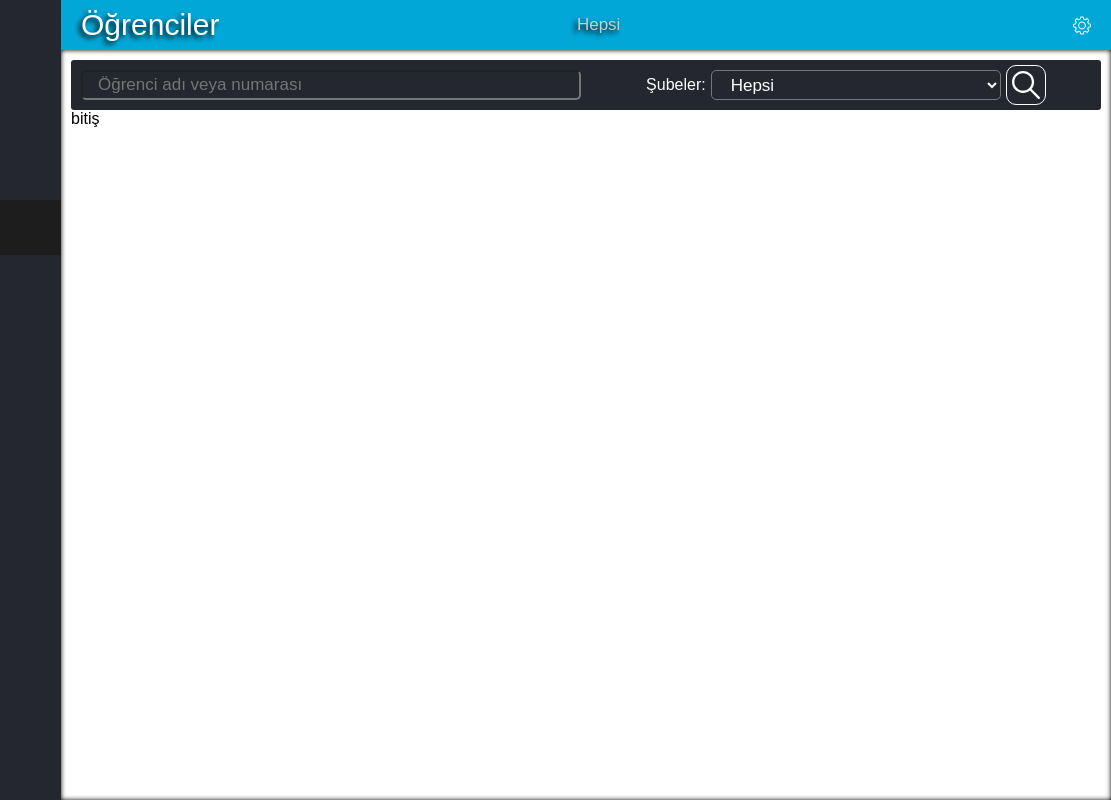
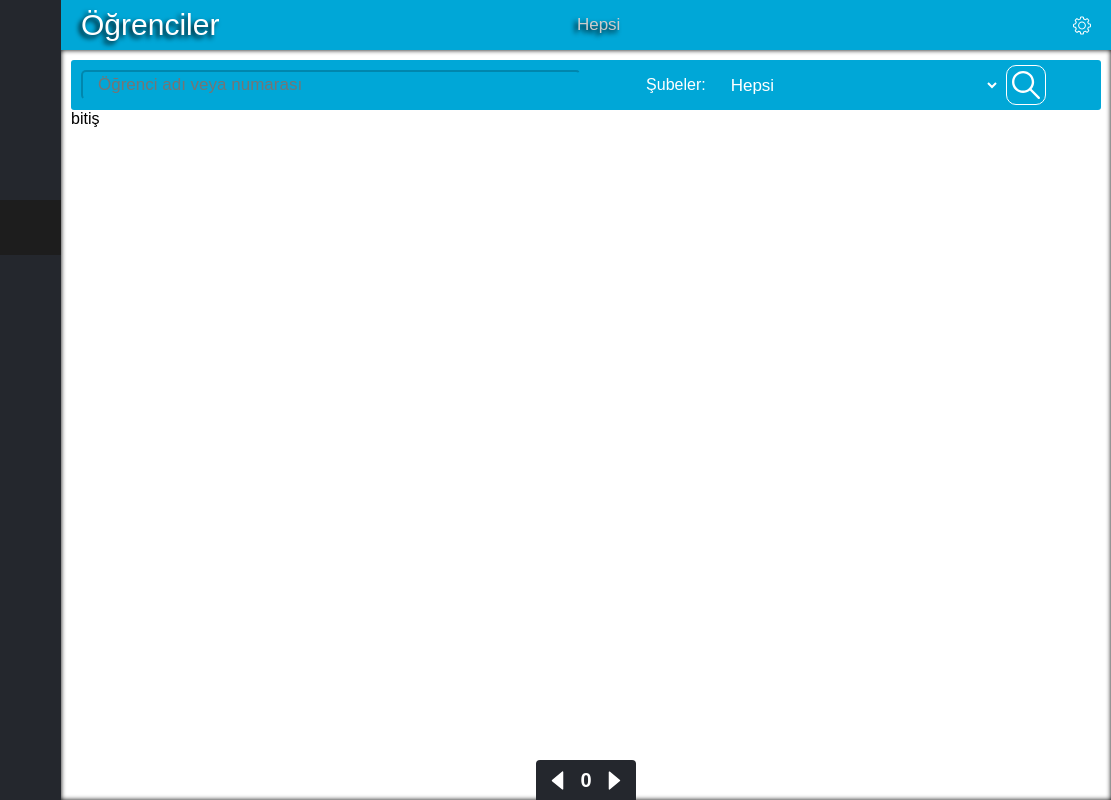
Before and after one commit to Hasqer/KelebekSistemi, a plain HTML site: page Frontend/home-page.html in a window 1280 px wide. Shown: the full height of the page, 169-1280 px from the left. Drawn offline with nearby package versions, Linux system fonts and the light colour scheme.

Commit message:
student box edit

```diff
--- a/Frontend/home-page.html
+++ b/Frontend/home-page.html
@@ -30,7 +30,7 @@
             <div class="ExitButton" @click="ExitAccount()"><img src="public/svg/setting.svg" alt=""></div>
         </div>
         <div class="contentBox">
-            <div id="StudentsBox">
+            <div id="StudentsBox"><!--StudentBox gizlendiği zaman Sayfa kontrolünüde gizle-->
                 <span class="studentListStart">
                     <div class="studentListStartContainer">
                         <input type="text" placeholder="Öğrenci adı veya numarası" v-model="search2" @keyup.enter="searchMethod">
@@ -54,7 +54,13 @@
                         <div class="StudentBoxButtons" style="--clr:red">Sil</div>
                     </div>
                 </div>
+
                 <span>bitiş</span>
+            </div>
+            <div class="StudentBoxPageControl">
+                <img src="public/svg/leftPage.svg" alt="">
+                <div class="PageControlText">0</div>
+                <img src="public/svg/RightPage.svg" alt="">
             </div>
         </div>
     </div>
--- a/Frontend/public/script2.js
+++ b/Frontend/public/script2.js
@@ -43,7 +43,6 @@ var app = new Vue({
             }, 300);
         },
         searchMethod() {
-
             this.search = this.search2;
         },
         test123(item, index) {
@@ -68,7 +67,7 @@ var app = new Vue({
 
 
             //sadece isim de arama yapıyor soy isimdede arama yapmalı
-            if (isNaN(this.search) && this.search.length > 0) two = (item.name.toLowerCase().indexOf(this.search.toLowerCase()) != -1 || item.name.toUpperCase().indexOf(this.search.toUpperCase()) != -1);
+            if (isNaN(this.search) && this.search.length > 0) two = ((item.name+" "+item.surname).toLowerCase().indexOf(this.search.toLowerCase()) != -1 || (item.name+" "+item.surname).toUpperCase().indexOf(this.search.toUpperCase()) != -1);
             else if (this.search.length <= 0) two = true;
             else two = (item.number == this.search);
 
@@ -98,7 +97,7 @@ var app = new Vue({
             .then(response => response.json())
             .then(json => this.message = json)
             .catch(deneme => console.log(deneme))
-        //öğürencileri çekme
+        //öğrencileri çekme
         fetch("/getStudents", {
                 method: "post",
                 body: JSON.stringify(mydata),
--- a/Frontend/public/style2.css
+++ b/Frontend/public/style2.css
@@ -1,4 +1,4 @@
-*{
+* {
     padding: 0px;
     margin: 0px;
     width: 100%;
@@ -7,27 +7,27 @@
     font-family: Arial, Helvetica, sans-serif;
 }
 
-.DragdownUploadFileBox{
+.DragdownUploadFileBox {
     width: 300px;
     height: 200px;
-    border: 1.5px  solid black;
+    border: 1.5px solid black;
     position: relative;
     border-radius: 3px;
     margin: 5px;
 }
 
-#studentExcelInputFile{
+#studentExcelInputFile {
     width: 100%;
     height: 100%;
     opacity: 0%;
     z-index: 100;
 }
 
-:root{
-    --menuButtonHeight:55px;
+:root {
+    --menuButtonHeight: 55px;
 }
 
-.DragdownDesingElement{
+.DragdownDesingElement {
     position: absolute;
     width: 250px;
     height: 100px;
@@ -37,14 +37,14 @@
     box-shadow: 3px 3px 3px rgba(0, 0, 0, 0.3);
     top: 50%;
     left: 50%;
-    transform: translate(-50%,-50%);
+    transform: translate(-50%, -50%);
     text-align: center;
     display: flex;
     justify-content: center;
     align-items: center;
 }
 
-#app{
+#app {
     display: grid;
     grid-template-rows: 50px auto;
     grid-template-columns: 230px auto;
@@ -52,13 +52,13 @@
     height: 100vh;
 }
 
-.contentBox{
+.contentBox {
     background-color: #FFFFFF;
-    box-shadow:inset 0px 0px 5px black;
+    box-shadow: inset 0px 0px 5px black;
     position: relative;
 }
 
-.bannerBox{
+.bannerBox {
     /*background-color: #34389B;*/
     background-color: #00A7D7;
     display: flex;
@@ -68,7 +68,7 @@
     text-shadow: -3px 3px 5px black;
 }
 
-.menuBox{
+.menuBox {
     grid-row: span 2;
     /*background-color: rgba(0, 0, 255, 0.5);*/
     background-color: #24272D;
@@ -77,11 +77,11 @@
     position: relative;
 }
 
-.menuButtonContainer{
+.menuButtonContainer {
     position: relative;
 }
 
-.menuButtons{
+.menuButtons {
     display: flex;
     padding-left: 20px;
     align-items: center;
@@ -94,26 +94,27 @@
     box-shadow: inset 0px 1px 5px rgba(0, 0, 0, 0.5);*/
 }
 
-.menuSelection{
+.menuSelection {
     position: absolute;
     width: 100%;
     height: 100%;
     height: 55px;
     right: 0px;
     top: 55px;
-    transition: 0.1s;/*
+    transition: 0.1s;
+    /*
     border-top: 1px solid rgba(0, 0, 0, 0.2);
     border-bottom: 1px solid rgba(0, 0, 0, 0.2);*/
 }
 
-.menuSelection div{
+.menuSelection div {
     height: 100%;
     width: 7px;
     position: relative;
     background-color: white;
 }
 
-.menuLogo{
+.menuLogo {
     display: flex;
     flex-direction: column;
     align-items: center;
@@ -121,7 +122,7 @@
     padding: 10px;
 }
 
-.menuLogo span{
+.menuLogo span {
     border: 1px solid white;
     border-radius: 5px;
     font-weight: bold;
@@ -132,7 +133,7 @@
     align-items: center;
 }
 
-.menuLogo img{
+.menuLogo img {
     border: 3px solid white;
     border-radius: 50%;
     width: 100px;
@@ -140,14 +141,16 @@
     user-select: none;
 }
 
-.bannerBox span:nth-child(1){/*başlık css*/
+.bannerBox span:nth-child(1) {
+    /*başlık css*/
     font-size: 30px;
     color: white;
     display: inline-flex;
     align-items: center;
 }
 
-.bannerBox span:nth-child(2){/*hoşgeldin yazısı*/
+.bannerBox span:nth-child(2) {
+    /*hoşgeldin yazısı*/
     color: #ccc;
     font-size: 17px;
     display: inline-flex;
@@ -155,7 +158,7 @@
     float: right;
 }
 
-.ExitButton{
+.ExitButton {
     width: 37px;
     height: 37px;
     cursor: pointer;
@@ -166,7 +169,7 @@
 
 /*StudentBox stilleri*/
 
-#StudentsBox{
+#StudentsBox {
     width: 100%;
     height: 100%;
     /*height: calc(100% - 50px);*/
@@ -177,7 +180,7 @@
     /*box-shadow:inset 0px 0px 5px black;*/
 }
 
-.StudentsListLine{
+.StudentsListLine {
     height: 45px;
     width: calc(100% - 8px);
     border-bottom: 1px solid #ccc;
@@ -189,7 +192,7 @@
     grid-template-columns: 2fr 1fr 1fr 1fr;
 }
 
-.studentLineİtems{
+.studentLineİtems {
     display: flex;
     align-items: center;
     justify-content: center;
@@ -199,25 +202,28 @@
 #StudentsBox::-webkit-scrollbar {
     width: 8px;
 }
+
 #StudentsBox::-webkit-scrollbar-track {
     background: #f1f1f1;
 }
+
 #StudentsBox::-webkit-scrollbar-thumb {
     background: #888;
     border-radius: 3px;
 }
+
 #StudentsBox::-webkit-scrollbar-thumb:hover {
     background: #555;
 }
 
-.StudentBoxButtons{
+.StudentBoxButtons {
     display: flex;
     justify-content: center;
     align-items: center;
     height: auto;
     padding: 7px 0px;
     border-radius: 5px;
-    box-shadow: 2px 2px 4px black,inset 0px 0px 3px black;
+    box-shadow: 2px 2px 4px black, inset 0px 0px 3px black;
     color: white;
     background-color: var(--clr);
     margin: 3px;
@@ -226,12 +232,12 @@
     transition: 0.2s;
 }
 
-.StudentBoxButtons:hover{
-    box-shadow: 2px 2px 4px white,inset 0px 0px 3px white;
+.StudentBoxButtons:hover {
+    box-shadow: 2px 2px 4px white, inset 0px 0px 3px white;
     text-shadow: 0px 0px 5px white;
 }
 
-.StudentBoxEditor{
+.StudentBoxEditor {
     width: 90%;
     height: 50px;
     background-color: #24272D;
@@ -246,7 +252,7 @@
     align-items: center;
 }
 
-.changePageButtonContainer{
+.changePageButtonContainer {
     width: 200px;
     height: 40px;
     border: 1px solid white;
@@ -257,7 +263,7 @@
     margin: 10px;
 }
 
-.changePageButton{
+.changePageButton {
     width: 27px;
     height: 27px;
     display: flex;
@@ -271,12 +277,13 @@
     border-radius: 3px;
 }
 
-.studentListStart{
+.studentListStart {
     width: calc(100%);
     height: 50px;
     margin-top: 10px;
     display: block;
-    background-color: #24272D;
+    /* background-color: #24272D; */
+    background-color: #00A7D7;
     position: sticky;
     top: 0px;
     color: white;
@@ -287,7 +294,7 @@
     padding: 10px;
 }
 
-.studentListStartContainer{
+.studentListStartContainer {
     width: inherit;
     height: 100%;
     display: flex;
@@ -296,49 +303,38 @@
     gap: 20px;
 }
 
-.studentListStartContainer span{
+.studentListStartContainer span {
     display: flex;
     align-items: center;
     justify-content: center;
     gap: 5px;
 }
-.studentListStartContainer input{
+
+.studentListStartContainer input {
     background-color: inherit;
     color: white;
     appearance: none;
+    border-color: rgba(0, 168, 215, 0.5);
     font-size: 17px;
     border-radius: 5px;
     padding-left: 15px;
 }
 
-.studentListStartContainer span select{
+.studentListStartContainer span select {
     background-color: inherit;
     color: white;
     font-size: 17px;
+    border-color: rgba(0, 168, 215, 0.5);
     border-radius: 5px;
     padding-left: 15px;
     width: calc(100% - 200px);
 }
 
-.studentListStartContainer span select option{
+.studentListStartContainer span select option {
     color: black;
 }
 
-.studentListStartContainer span select option::-webkit-scrollbar {
-    width: 8px;
-}
-.studentListStartContainer span select option::-webkit-scrollbar-track {
-    background: #f1f1f1;
-}
-.studentListStartContainer span select option::-webkit-scrollbar-thumb {
-    background: #888;
-    border-radius: 3px;
-}
-.studentListStartContainer span select option::-webkit-scrollbar-thumb:hover {
-    background: #555;
-}
-
-.studentListStartContainer div{
+.studentListStartContainer div {
     width: 40px;
     height: 40px;
     border-radius: 10px;
@@ -348,3 +344,35 @@
     padding: 5px;
     display: block;
 }
+
+
+.StudentBoxPageControl {
+    width: 100px;
+    height: 40px;
+    background-color: #24272D;
+    left: 50%;
+    transform: translate(-50%, 0px);
+    border-top-left-radius: 4px;
+    border-top-right-radius: 4px;
+    position: absolute;
+    bottom: 0px;
+    display: flex;
+    justify-content: center;
+    align-items: center;
+    gap: 10px;
+}
+
+.StudentBoxPageControl img{
+    width: 25px;
+    height: 25px;
+    cursor: pointer;
+}
+
+.PageControlText{
+    font-size: 20px;
+    height: auto;
+    display: inline;
+    width: auto;
+    color: white;
+    font-weight: bold;
+}
```
Also changed, not shown: Frontend/public/svg/RightPage.svg (added), Frontend/public/svg/leftPage.svg (added).
